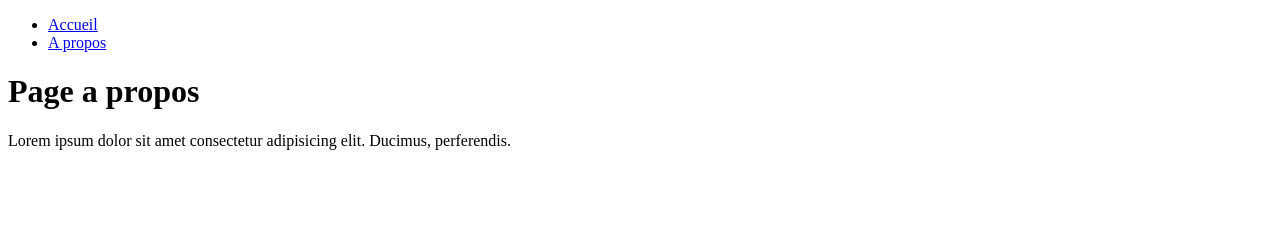
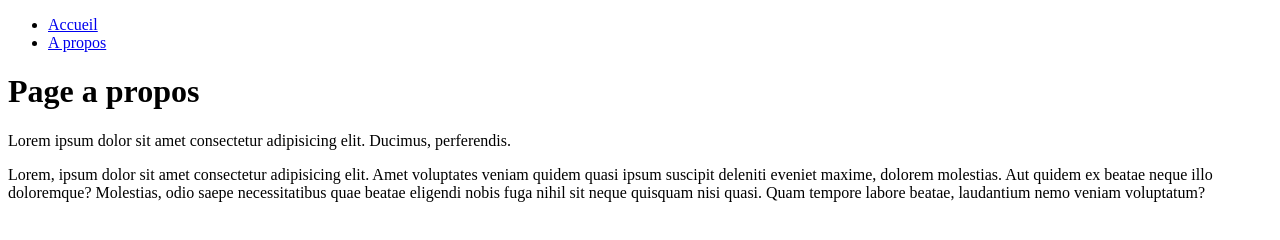
Before and after one commit to Michael-AGANZE-MAMBOLEO/monProjet, a plain HTML site: page apropos.html in a window 1280 px wide. Drawn offline with Linux system fonts and the light colour scheme.

Commit message:
Ajout d'un paragraphe à la page apropos

```diff
--- a/apropos.html
+++ b/apropos.html
@@ -15,5 +15,13 @@
       Lorem ipsum dolor sit amet consectetur adipisicing elit. Ducimus,
       perferendis.
     </p>
+    <p>
+      Lorem, ipsum dolor sit amet consectetur adipisicing elit. Amet voluptates
+      veniam quidem quasi ipsum suscipit deleniti eveniet maxime, dolorem
+      molestias. Aut quidem ex beatae neque illo doloremque? Molestias, odio
+      saepe necessitatibus quae beatae eligendi nobis fuga nihil sit neque
+      quisquam nisi quasi. Quam tempore labore beatae, laudantium nemo veniam
+      voluptatum?
+    </p>
   </body>
 </html>
```
